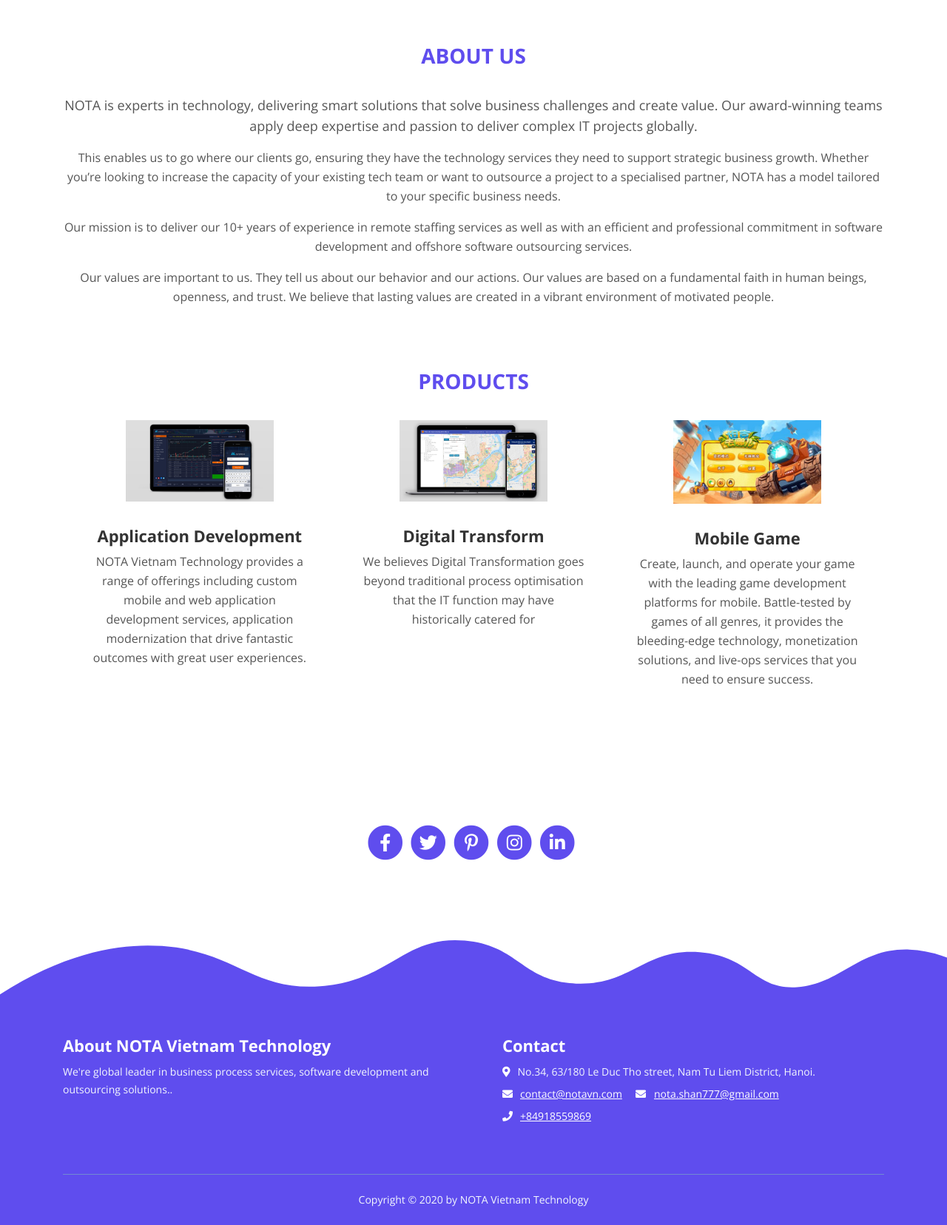
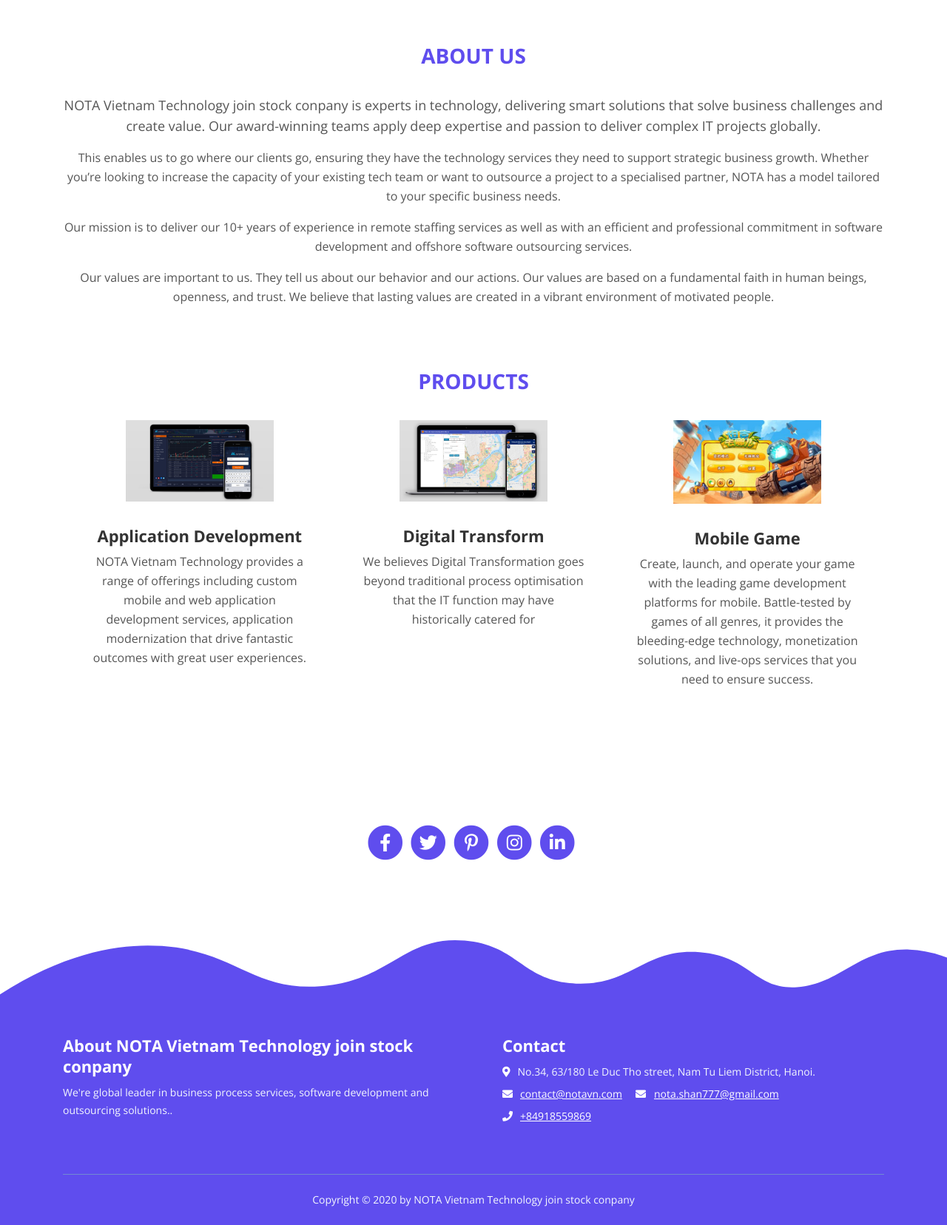
Before and after one commit to NotaVN/notavn.github.io, a plain HTML site: page index.html in a window 1280 px wide. Shown: the part 900-2556 px from the top of the page at 74% size. Drawn offline with nearby package versions, Linux system fonts and the light colour scheme.

Commit message:
Update index.html

```diff
--- a/index.html
+++ b/index.html
@@ -7,7 +7,7 @@
 
     <!-- SEO Meta Tags -->
     <meta name="description"
-        content="NOTA Vietnam Technology is a HTML landing page template built with Bootstrap to help you crate engaging presentations for SaaS apps and convert visitors into users.">
+        content="NOTA Vietnam Technology join stock conpany is a HTML landing page template built with Bootstrap to help you crate engaging presentations for SaaS apps and convert visitors into users.">
     <meta name="author" content="Inovatik">
 
     <!-- OG Meta Tags to improve the way the post looks when you share the page on LinkedIn, Facebook, Google+ -->
@@ -87,7 +87,7 @@
                     <div class="col-lg-6 col-xl-5">
                         <div class="text-container">
                             <h1>We Are Digital Services</h1>
-                            <p class="p-large">NOTA Vietnam Technology is a global leader in business process services,
+                            <p class="p-large">NOTA Vietnam Technology join stock conpany is a global leader in business process services,
                                 software development and outsourcing solutions.</p>
                             <!-- <a class="btn-solid-lg page-scroll" href="sign-up.html">SIGN UP</a> -->
                         </div> <!-- end of text-container -->
@@ -168,7 +168,7 @@
             <div class="row">
                 <div class="col-lg-12">
                     <div class="above-heading">ABOUT US</div> <br>
-                    <p class="p-large">NOTA is experts in technology, delivering smart solutions that solve business
+                    <p class="p-large">NOTA Vietnam Technology join stock conpany is experts in technology, delivering smart solutions that solve business
                         challenges and create value. Our award-winning teams apply deep expertise and passion to deliver
                         complex IT projects globally.</p>
                     <p class="p-large"></p>This enables us to go where our clients go, ensuring they have the technology
@@ -306,7 +306,7 @@
             <div class="row">
                 <div class="col-md-6">
                     <div class="footer-col first">
-                        <h4>About NOTA Vietnam Technology</h4>
+                        <h4>About NOTA Vietnam Technology join stock conpany</h4>
                         <p class="p-small">We're global leader in business process services, software development and
                             outsourcing solutions..
 
@@ -353,7 +353,7 @@
         <div class="container">
             <div class="row">
                 <div class="col-lg-12">
-                    <p class="p-small">Copyright © 2020 <a href="https://notavn.com">by NOTA Vietnam Technology</a></p>
+                    <p class="p-small">Copyright © 2020 <a href="https://notavn.com">by NOTA Vietnam Technology join stock conpany</a></p>
                 </div> <!-- end of col -->
             </div> <!-- enf of row -->
         </div> <!-- end of container -->
```
